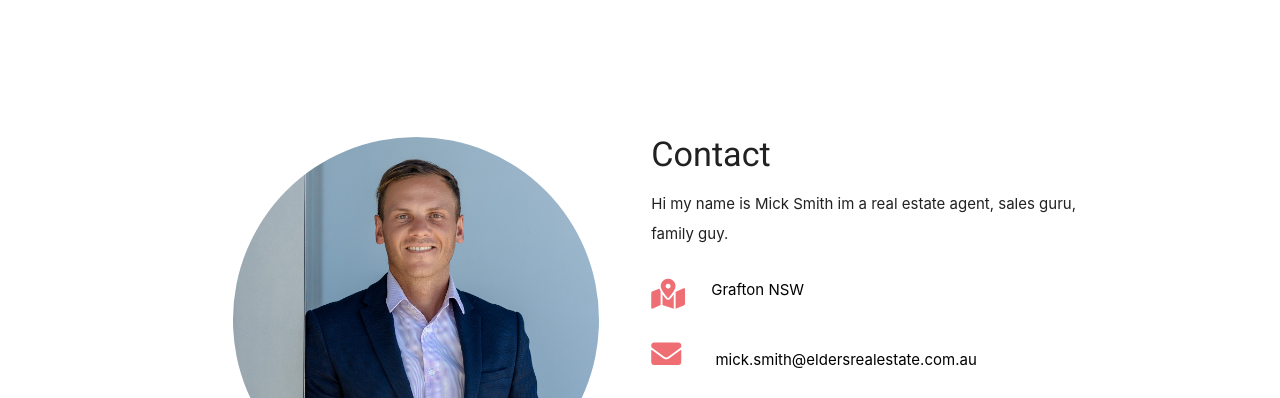
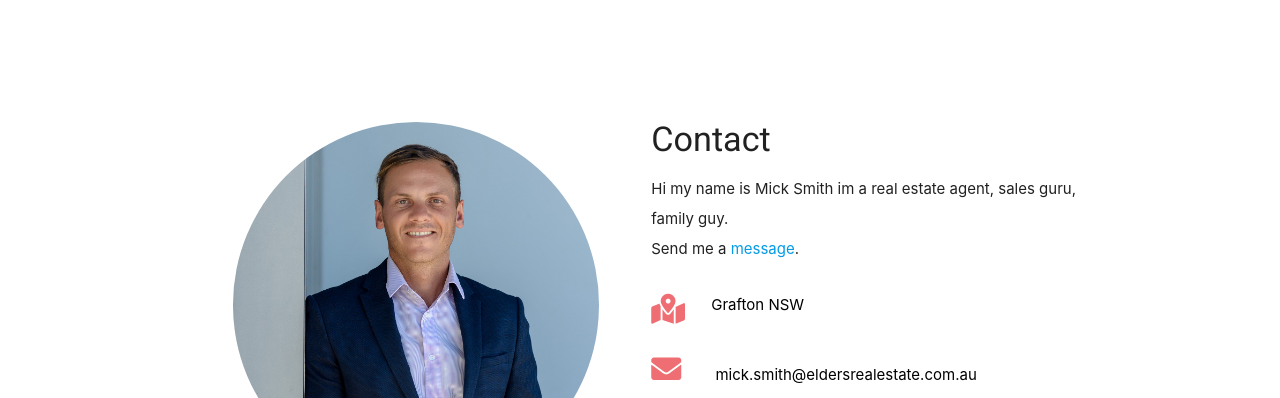
Before and after one commit to Pablogot/MickLanding, a plain HTML site: page index.html in a window 1280 px wide. Shown: the part 2466-2864 px from the top of the page. Drawn offline with nearby package versions, Linux system fonts and the light colour scheme; some icons are missing.

Commit message:
contact form

```diff
--- a/index.html
+++ b/index.html
@@ -89,7 +89,11 @@
         <div class="col m6 s12 center">
           <h3><i class="mdi-content-send grey-text"></i></h3>
           <h4 class="left-align">Contact</h4>
-          <p class="left-align light">Hi my name is Mick Smith im a real estate agent, sales guru, family guy.</p>
+          <p class="left-align light">
+            Hi my name is Mick Smith im a real estate agent, sales guru, family guy.<br />
+            Send me a <a href="https://mick061426.typeform.com/to/bCJTb3">message</a>.
+          </p>
+
 
           <div class="x-contact-details">
             <ul class="left-align no-pad-bot light">
```
